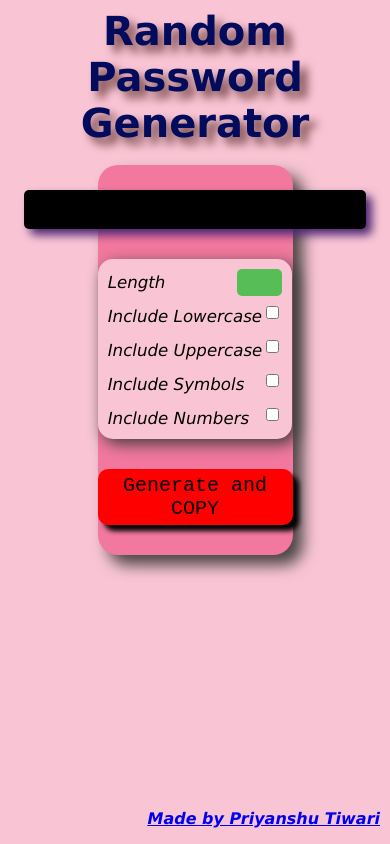
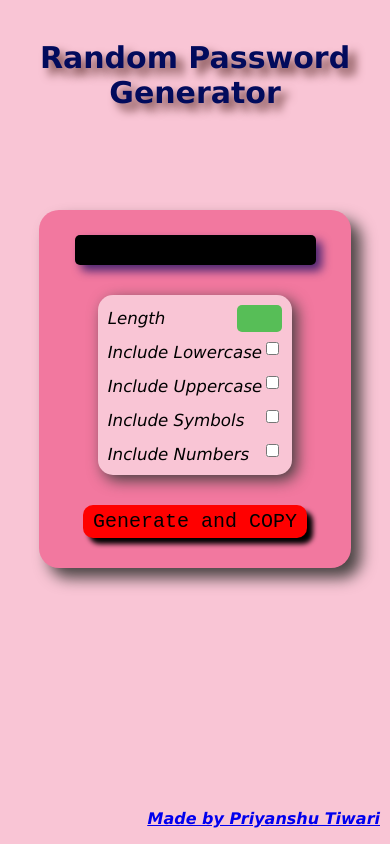
Before and after one commit to priyanshu88064/Random-Password-Generator, a plain HTML site: page index.html in a window 390 px wide. Drawn offline with Linux system fonts and the light colour scheme.

Commit message:
Added Responsiveness

```diff
--- a/style.css
+++ b/style.css
@@ -104,3 +104,16 @@ label{
     color:blue;
 
 }
+@media only screen and (max-width:800px){
+    .Main{
+        margin-top: 40px;
+        font-size: 30px;
+    }
+    .content{
+        width: 80%;
+        margin-top: 100px;
+    }
+    #text{
+        font-size: 17px;
+    }
+}
```
